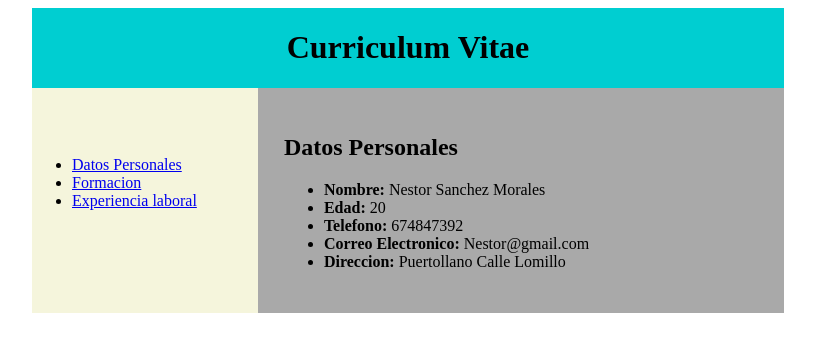
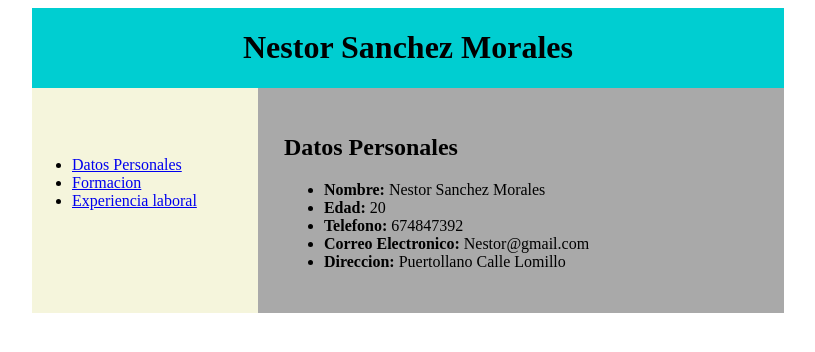
Before and after one commit to nestorsanchez11/CVGit, a plain HTML site: page index.html in a window 1280 px wide. Shown: the whole page, without its empty margins (232-1047 px from the left). Drawn offline with Linux system fonts and the light colour scheme.

Commit message:
cambiada la cabezera

```diff
--- a/index.html
+++ b/index.html
@@ -11,7 +11,7 @@
 <body>
     <div class="header">
         <header>
-            <h1>Curriculum Vitae</h1>
+            <h1>Nestor Sanchez Morales</h1>
         </header>
     </div>
 
```
